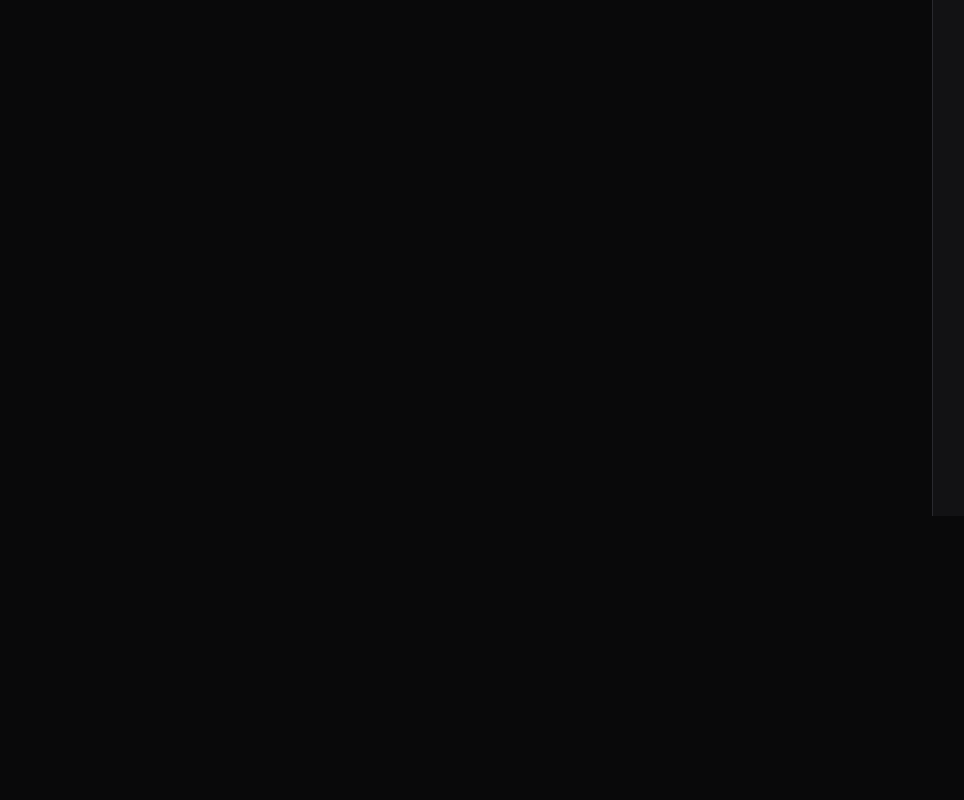
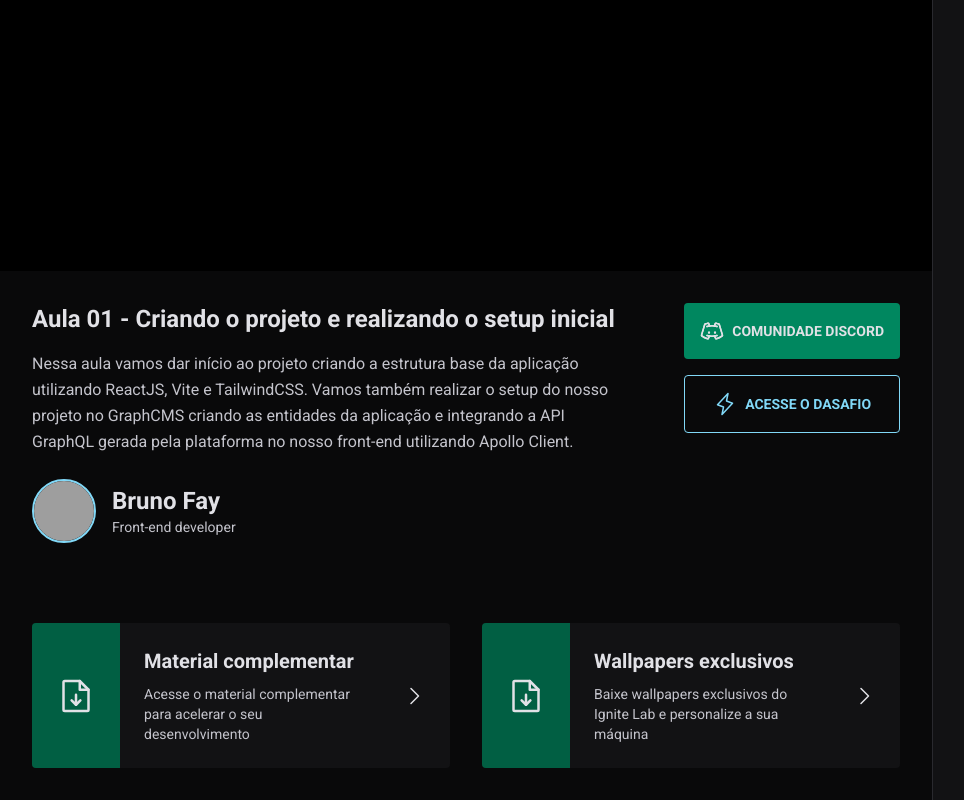
Before and after one commit to BrunoFay/Ignite-Lab-EventPlatform, a React app: page / in a window 1280 px wide. Shown: the part 284-1084 px from the top of the page, without its empty margins (0-964 px from the left). Before the commit the page ends 800 px from the top, so only its background shows below. Built offline with nearby package versions, Linux system fonts and the light colour scheme; no server answers; grey boxes are pictures that could not be loaded; the HTML template or start-up script is replaced by a standard one.

Commit message:
NEW started day 3 and building videoplayer component

```diff
--- a/src/components/VideoPlayer.tsx
+++ b/src/components/VideoPlayer.tsx
@@ -1,7 +1,97 @@
+import { CaretRight, DiscordLogo, FileArrowDown, Lightning } from 'phosphor-react'
 import React from 'react'
 
 export default function VideoPlayer() {
   return (
-    <div className='flex-1'>VideoPlayer</div>
+    <div className='flex-1'>
+      <div className='bg-black flex justify-center'>
+        <div className='h-full w-full max-w-[1100px] max-h-[60vh] aspect-video'>
+
+        </div>
+      </div>
+      <div className='p-8 mx-auto max-w-[1100px]'>
+        <div className='flex items-start gap-16'>
+          <div className='flex-1'>
+            <h1 className='text-2xl font-bold'>
+              Aula 01 - Criando o projeto e realizando o setup inicial
+            </h1>
+            <p className='mt-4 text-gray-200 leading-relaxed'>
+              Nessa aula vamos dar início ao projeto criando a estrutura base da aplicação utilizando ReactJS, Vite e TailwindCSS. Vamos também realizar o setup do nosso projeto no GraphCMS criando as entidades da aplicação e integrando a API GraphQL gerada pela plataforma no nosso front-end utilizando Apollo Client.
+            </p>
+            <div className='flex items-center gap-4 mt-6'>
+              <img
+                className='h-16 w-16 rounded-full border-2 border-blue-500'
+                src="https://github.com/BrunoFay.png"
+                alt=""
+              />
+              <div className='leading-relaxed'>
+                <strong className='font-bold text-2xl block'>
+                  Bruno Fay
+                </strong>
+                <span className='text-gray-200 text-sm block'>
+                  Front-end developer
+                </span>
+              </div>
+            </div>
+          </div>
+          <div className='flex flex-col gap-4'>
+            <a
+              href=""
+              className='flex gap-2 justify-center items-center p-4 text-sm font-bold uppercase rounded hover:bg-green-700 bg-green-500'
+            >
+              <DiscordLogo size={24} />
+              Comunidade discord
+            </a>
+            <a
+              href=""
+              className='flex gap-2 justify-center items-center p-4 text-sm font-bold uppercase rounded border border-blue-500 hover:bg-blue-500 hover:text-gray-900 transition-colors text-blue-500'
+            >
+              <Lightning size={24} />
+              Acesse o dasafio
+            </a>
+          </div>
+        </div>
+      <div className='gap-8 grid grid-cols-2 mt-20'>
+        <a
+          className='bg-gray-700 rounded overflow-hidden flex items-stretch gap-6 hover:bg-gray-600 transition-colors'
+          href=""
+        >
+          <div className='bg-green-700 flex items-center h-full p-6'>
+            <FileArrowDown size={40} />
+          </div>
+          <div className='py-6 leading-relaxed'>
+            <strong className='text-xl'>
+              Material complementar
+            </strong>
+            <p className='mt-2 text-sm text-gray-200'>
+              Acesse o material complementar para acelerar o seu desenvolvimento
+            </p>
+          </div>
+          <div className='flex items-center h-full p-6'>
+            <CaretRight size={24} />
+          </div>
+        </a>
+        <a
+          className='bg-gray-700 rounded overflow-hidden flex items-stretch gap-6 hover:bg-gray-600 transition-colors'
+          href=""
+        >
+          <div className='bg-green-700 flex items-center h-full p-6'>
+            <FileArrowDown size={40} />
+          </div>
+          <div className='py-6 leading-relaxed'>
+            <strong className='text-xl'>
+            Wallpapers exclusivos
+            </strong>
+            <p className='mt-2 text-sm text-gray-200'>
+            Baixe wallpapers exclusivos do Ignite Lab e personalize a sua máquina
+            </p>
+          </div>
+          <div className='flex items-center h-full p-6'>
+            <CaretRight size={24} />
+          </div>
+        </a>
+      </div>
+      </div>
+    </div>
   )
 }
```
